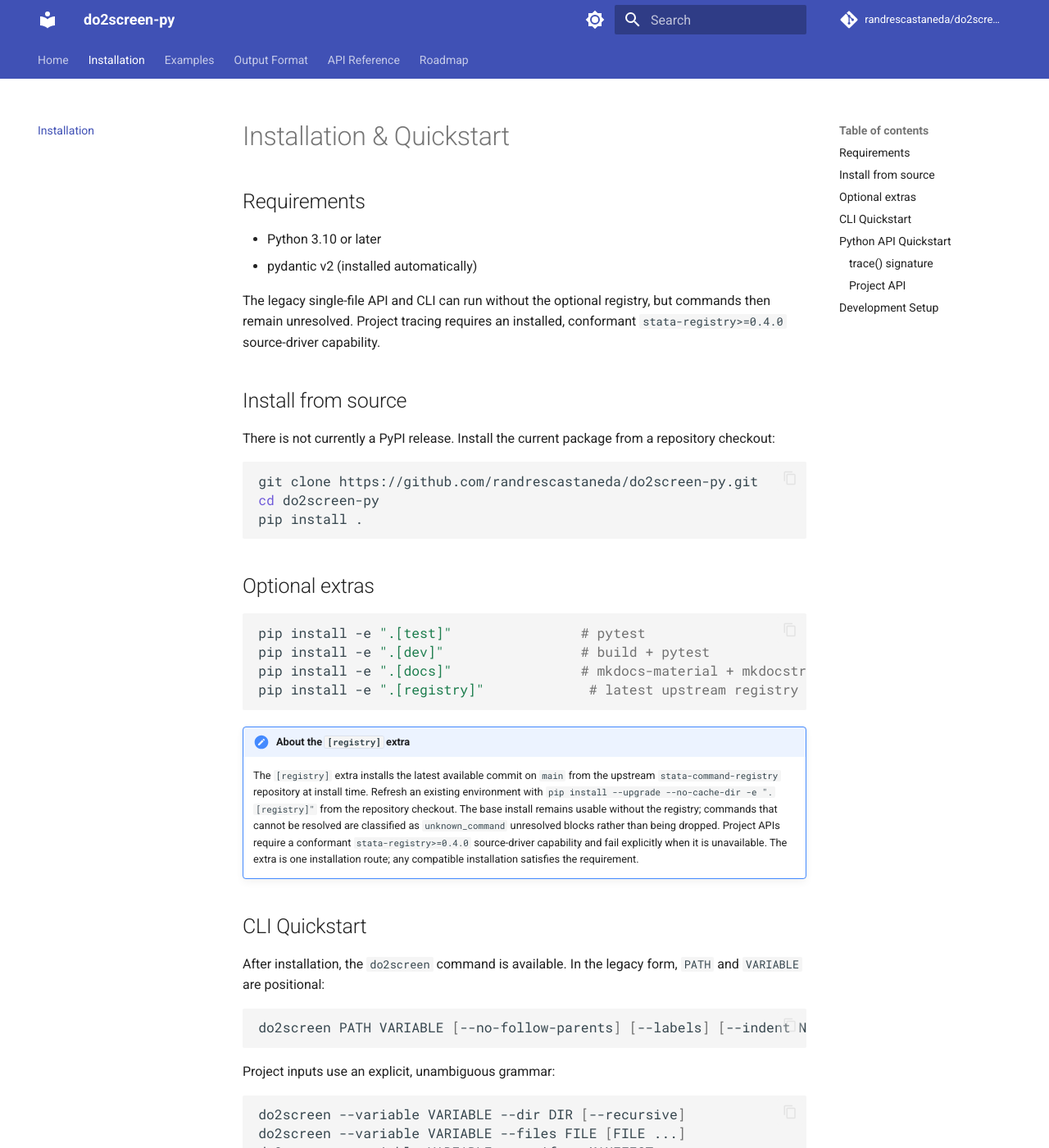
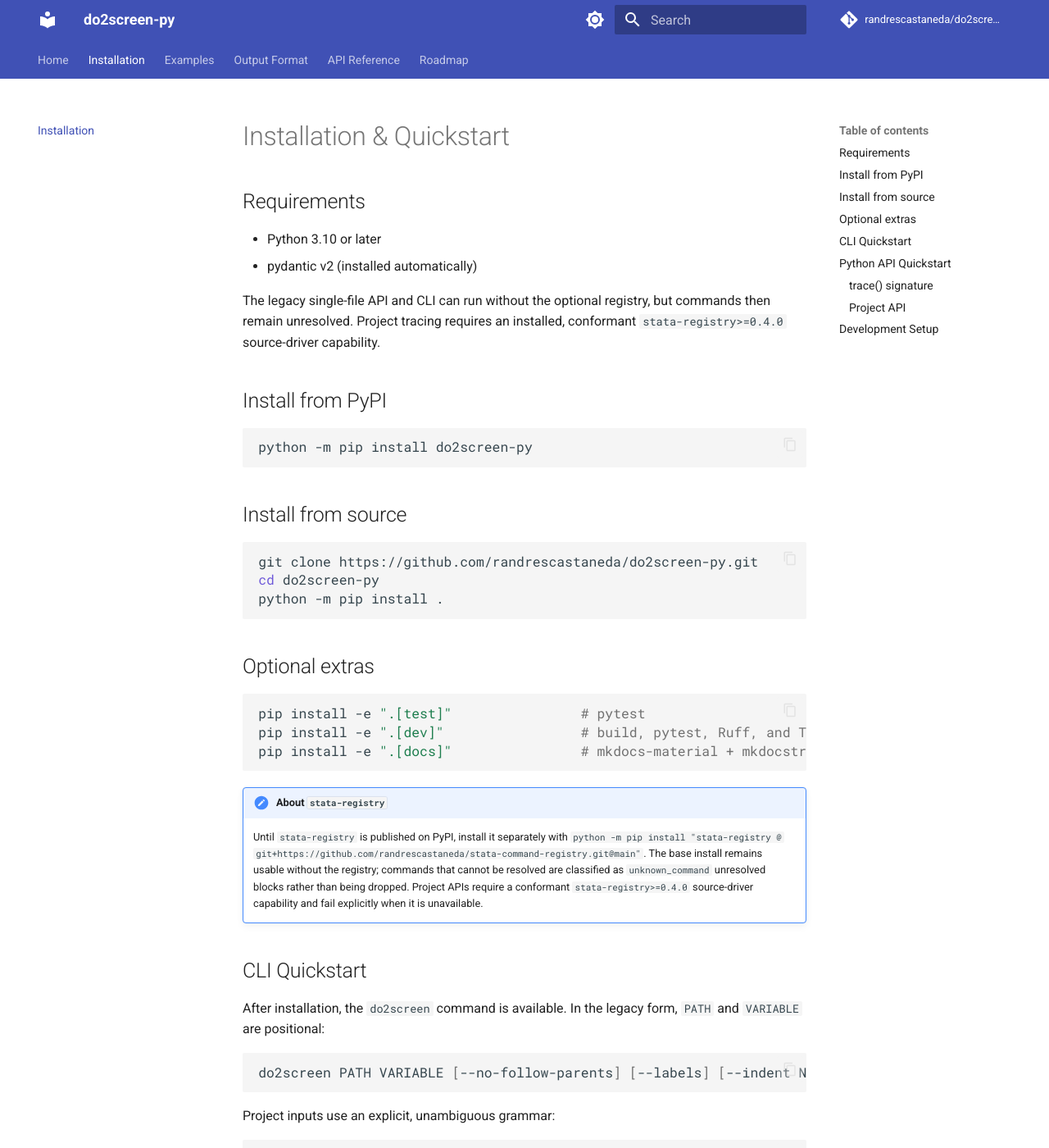
Before and after one commit to randrescastaneda/do2screen-py, an MkDocs documentation site: the page built from docs/installation.md, in a window 1280 px wide and 1400 px high. Shown: the whole window at 82% size. Built offline with MkDocs 1.6.1 and Material for MkDocs 9.7.7, drawn with Linux system fonts in a browser that asks for light colours; comment, search, counter and statistics services are not loaded; some of the changed text lies outside the part shown.

Commit message:
build(release): prepare PyPI publication

````diff
--- a/docs/installation.md
+++ b/docs/installation.md
@@ -9,36 +9,37 @@ The legacy single-file API and CLI can run without the optional registry, but
 commands then remain unresolved. Project tracing requires an installed,
 conformant `stata-registry>=0.4.0` source-driver capability.
 
+## Install from PyPI
+
+```sh
+python -m pip install do2screen-py
+```
+
 ## Install from source
-
-There is not currently a PyPI release. Install the current package from a
-repository checkout:
 
 ```sh
 git clone https://github.com/randrescastaneda/do2screen-py.git
 cd do2screen-py
-pip install .
+python -m pip install .
 ```
 
 ## Optional extras
 
 ```sh
 pip install -e ".[test]"                # pytest
-pip install -e ".[dev]"                 # build + pytest
+pip install -e ".[dev]"                 # build, pytest, Ruff, and Twine
 pip install -e ".[docs]"                # mkdocs-material + mkdocstrings
-pip install -e ".[registry]"             # latest upstream registry from GitHub main
 ```
 
-!!! note "About the `[registry]` extra"
-    The `[registry]` extra installs the latest available commit on `main` from
-    the upstream `stata-command-registry` repository at install time. Refresh an
-    existing environment with `pip install --upgrade --no-cache-dir -e
-    ".[registry]"` from the repository checkout. The base install remains usable without the
+!!! note "About `stata-registry`"
+    Until `stata-registry` is published on PyPI, install it separately with
+    `python -m pip install "stata-registry @
+    git+https://github.com/randrescastaneda/stata-command-registry.git@main"`.
+    The base install remains usable without the
     registry; commands that cannot be resolved are classified as `unknown_command`
     unresolved blocks rather than being dropped. Project APIs require a
     conformant `stata-registry>=0.4.0` source-driver capability and fail
-    explicitly when it is unavailable. The extra is one installation route; any
-    compatible installation satisfies the requirement.
+    explicitly when it is unavailable.
 
 ## CLI Quickstart
 
@@ -195,11 +196,13 @@ git clone https://github.com/randrescastaneda/do2screen-py.git
 cd do2screen-py
 
 # Install with all dev dependencies
-uv pip install -e ".[dev]"
+python -m pip install -e ".[dev]"
 
-# Run the test suite
+# Run quality checks and the test suite
+ruff check .
 pytest
 
-# Build a distribution
+# Build and validate both distributions
 python -m build
+python -m twine check --strict dist/*
 ```
--- a/src/do2screen/__init__.py
+++ b/src/do2screen/__init__.py
@@ -33,8 +33,8 @@ from do2screen.models import (
     SourceProvenance,
     TraceResult,
     UnresolvedBlock,
+    VariableContext,
     VariableEffect,
-    VariableContext,
     VariableIdentity,
     VariableProvenanceChunk,
     VariableTrace,
````
Also changed, not shown: README.md (+52 -22 lines), docs/examples.md (+3 -2 lines), docs/roadmap.md (+3 -4 lines), pyproject.toml (+26 -10 lines), 10 other files.
